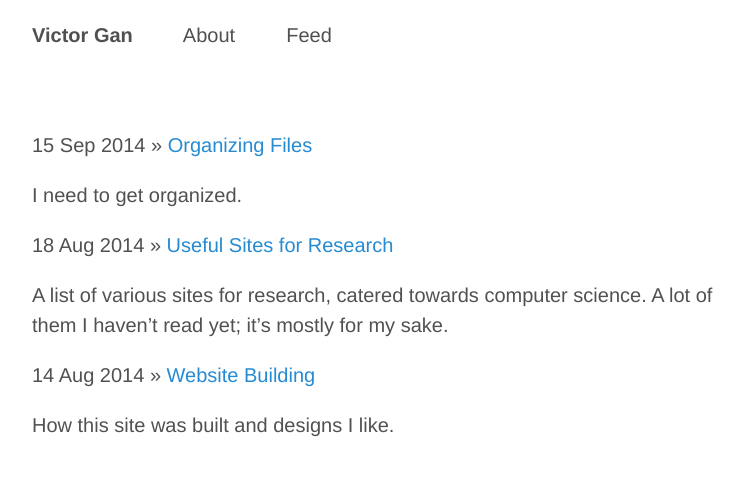
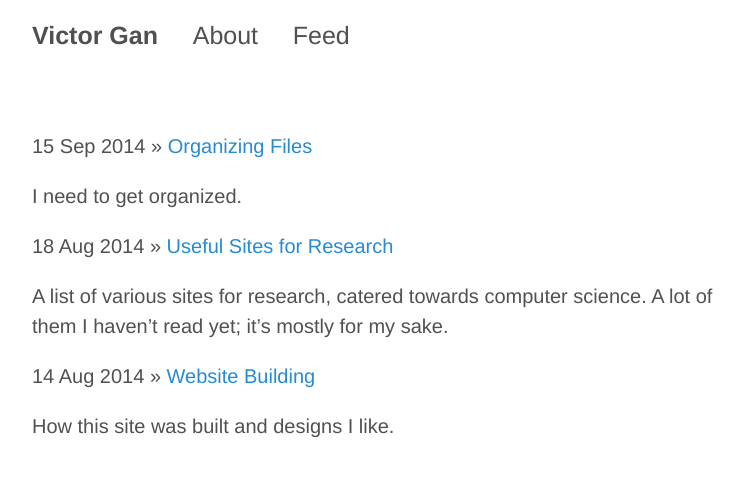
Before and after one commit to victorgan/victorgan.github.io, a Jekyll site: the page built from index.md, in a window 1280 px wide. Shown: the top 477 px of the page, without its empty margins (248-992 px from the left). Built offline with Jekyll 4.4.1, drawn with Linux system fonts in a browser that asks for light colours.

Commit message:
font change (again)

```diff
--- a/_includes/nav.html
+++ b/_includes/nav.html
@@ -1,10 +1,10 @@
 <nav class="masthead">
-<p class="masthead-title">
-    <b><a href="/" title="Home">{{ site.title }}</a></b>
+<h3 class="masthead-title">
+<a href="/" title="Home">{{ site.title }}</a>
 
-    {% for page in site.pages_list %}
-      &emsp;&emsp;
-      <a href="{{ page[1]  }}">{{ page[0] }}</a>
-    {% endfor %}
-</p>
+{% for page in site.pages_list %}
+  &nbsp;&nbsp;&nbsp;
+  <small><a href="{{ page[1]  }}">{{ page[0] }}</a></small>
+{% endfor %}
+</h3>
 </nav>
--- a/public/css/poole.css
+++ b/public/css/poole.css
@@ -314,7 +314,7 @@ tbody tr:nth-child(odd) th {
   color: #505050;
 }
 .masthead-title small {
-  font-size: 75%;
+  font-size: 100%;
   font-weight: 400;
   color: #c0c0c0;
   letter-spacing: 0;
```
